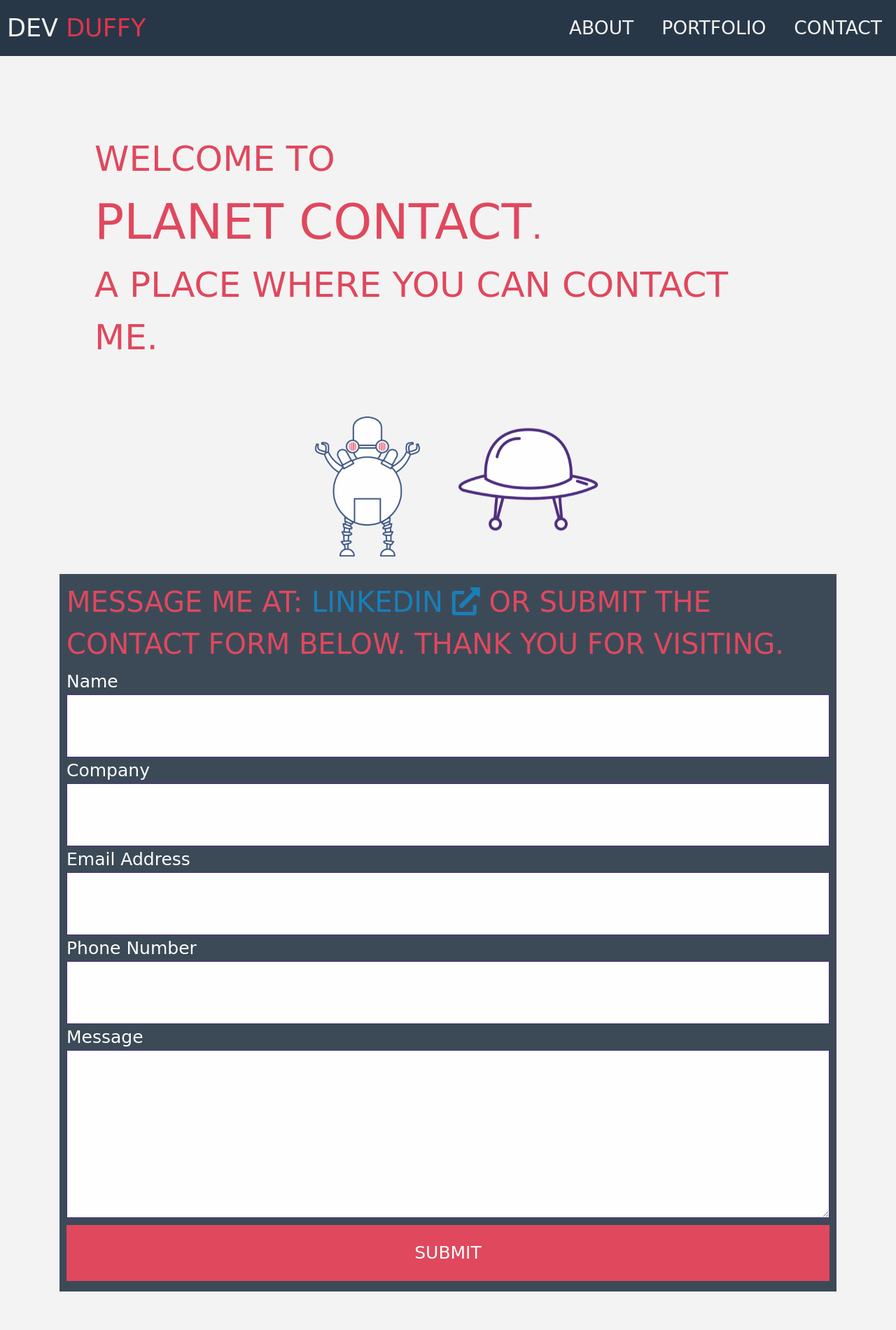
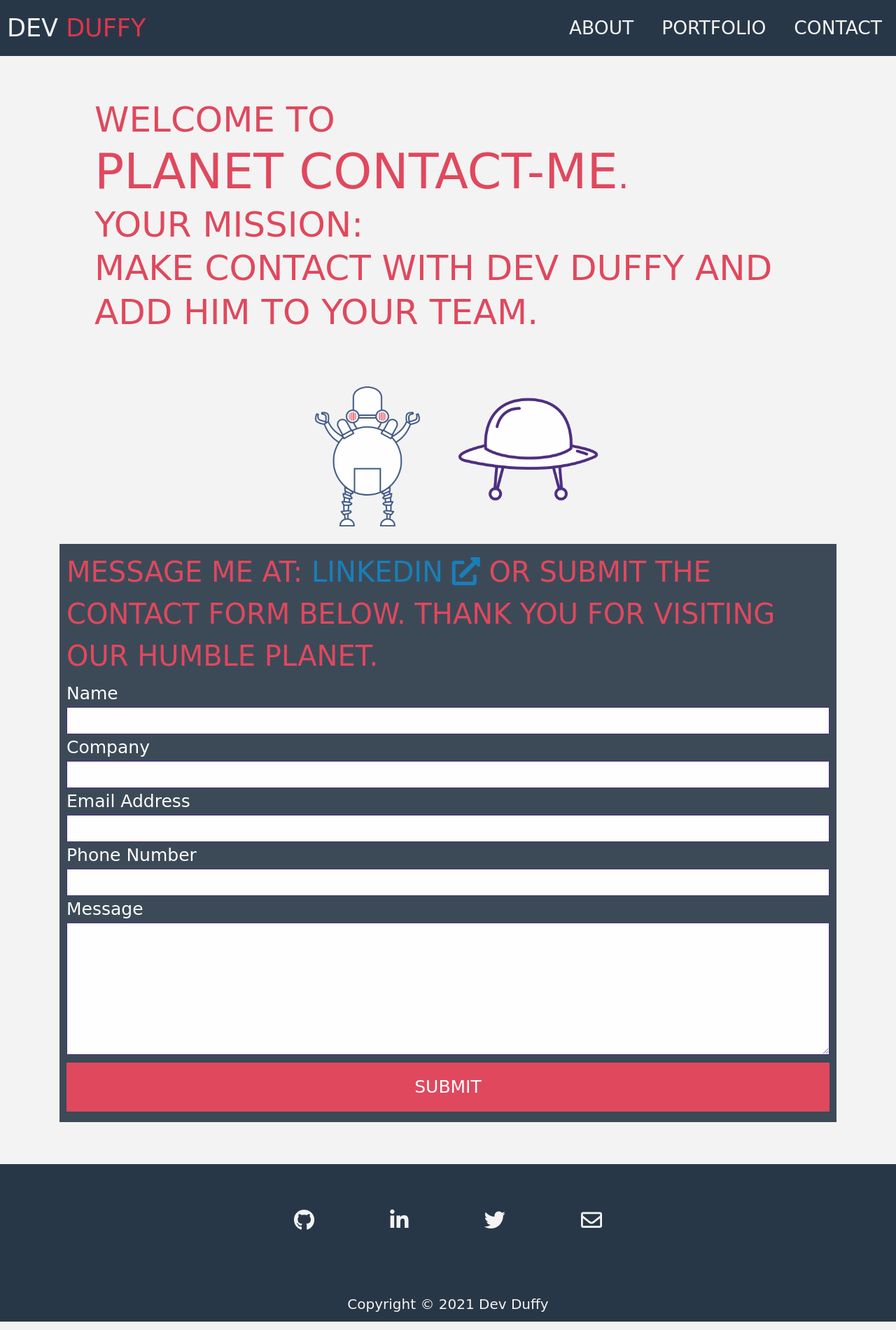
Before and after one commit to thewalkingduff/thewalkingduff.github.io, a plain HTML site: page contact.html in a window 1280 px wide. Shown: the top 1900 px of the page at 70% size. Drawn offline with nearby package versions, Linux system fonts and the light colour scheme; a web font is replaced by a local one.

Commit message:
overhauled contact page.

```diff
--- a/contact.html
+++ b/contact.html
@@ -52,7 +52,9 @@
 
             <div class="wrapper animated bounceInLeft ">
 
-                <h1>WELCOME TO<br> <span id="planet">PLANET CONTACT</span>.<br> A PLACE WHERE YOU CAN CONTACT ME.</h1>
+                <h1>WELCOME TO<br> <span id="planet">PLANET CONTACT-ME</span>.<br>YOUR MISSION:<br>MAKE CONTACT WITH DEV
+                    DUFFY
+                    AND ADD HIM TO YOUR TEAM.</h1>
 
                 <div class="robot-welcome">
                     <img class="robot" src="images/robot-welcome.png" alt="">
@@ -62,7 +64,7 @@
                 <div class="contact">
                     <h2>Message me at: <a href="https://www.linkedin.com/in/devduffy/" target="_blank"><span>LinkedIn
                                 <i class="fas fa-external-link-alt"></i></span></a> or
-                        submit the contact form below. Thank you for visiting.</h2>
+                        submit the contact form below. Thank you for visiting our humble planet.</h2>
 
                     <!--TO DO VALIDATION-->
 
--- a/styles/about.css
+++ b/styles/about.css
@@ -331,7 +331,7 @@ footer div a:hover {
 
 .social-icon {
     font-size: 2.5rem;
-    padding: 2rem;
+    padding: 4rem;
 }
 
 .footer-copyright {
--- a/styles/contact.css
+++ b/styles/contact.css
@@ -19,7 +19,7 @@ body {
 
 h1 {
   font-size: 5rem;
-  line-height: 1.5;
+  line-height: 1.25;
   text-align: center;
   /* padding: 10rem 8rem 2rem; */
   color: #DE354C;
@@ -114,7 +114,7 @@ border-radius: .1rem;
 
 .showcase {
     width: 100%;
-    padding: 50px 75px 0;
+    padding: 0 75px;
     background: #f3f3f3;
     color: white;
     margin-bottom: 5rem;
@@ -189,7 +189,6 @@ ul {
 .contact form input,
 .contact form textarea {
     width: 100%;
-    padding: 1em;
     border: 1px solid #3C1874;
 }
 
@@ -199,6 +198,7 @@ ul {
     color: white;
     border: 0;
     text-transform: uppercase;
+    padding: 2rem;
 }
 
 .contact form button:hover,
@@ -277,7 +277,7 @@ footer div a:hover {
 
 .social-icon {
     font-size: 3rem;
-    padding: 2.5rem;
+    padding: 5rem;
 }
 
 .footer-copyright {
--- a/styles/home.css
+++ b/styles/home.css
@@ -19,19 +19,22 @@ body {
 }
 
 h1 {
-  font-size: 8rem;
+  font-size: 9rem;
   text-transform: uppercase;
   padding: 3rem;
+  text-align: center;
 }
 
 h2 {
   font-size: 5rem;
+  text-align: center;
 }
 
 h5 {
-  font-size: 3rem;
+  font-size: 4rem;
   line-height: 5rem;
-  text-transform: capitalize;
+  text-transform: none;
+  text-align: center;
 }
 
 .navbar {
@@ -148,14 +151,28 @@ footer div a:hover {
 
 .social-icon {
   font-size: 2.5rem;
-  padding: 2rem;
+  padding: 4rem;
 }
 
 .footer-copyright {
 font-size: 1.25rem;
 }
 
+@media (max-width: 1000px) {
+  h1 {
+    font-size: 7rem;
+    text-transform: uppercase;
+    padding: 2rem;
+  }
 
+  h2 {
+    font-size: 4rem;
+  }
+
+  h5 {
+    font-size: 3rem;
+  }
+}
 
 @media (max-width: 700px) {
     .toggle-button {
@@ -191,14 +208,15 @@ font-size: 1.25rem;
 
     h1 {
       font-size: 5rem;
+      padding: 1rem;
     }
 
     h2 {
-      font-size: 3.5rem;
+      font-size: 3.0rem;
     }
 
     h5 {
-      font-size: 2.5rem;
+      font-size: 2.0rem;
       line-height: 3.5rem;
     }
 
@@ -224,5 +242,10 @@ font-size: 1.25rem;
     margin-top: 3.5rem;
   }
 
+  .social-icon {
+    font-size: 2.5rem;
+    padding: 2rem;
+  }
+
 
 }
--- a/styles/portfolio.css
+++ b/styles/portfolio.css
@@ -168,7 +168,7 @@ footer div a:hover {
 
 .social-icon {
     font-size: 2.5rem;
-    padding: 2rem;
+    padding: 4rem;
 }
 
 .footer-copyright {
```
Also changed, not shown: index.html (+7 -3 lines).
